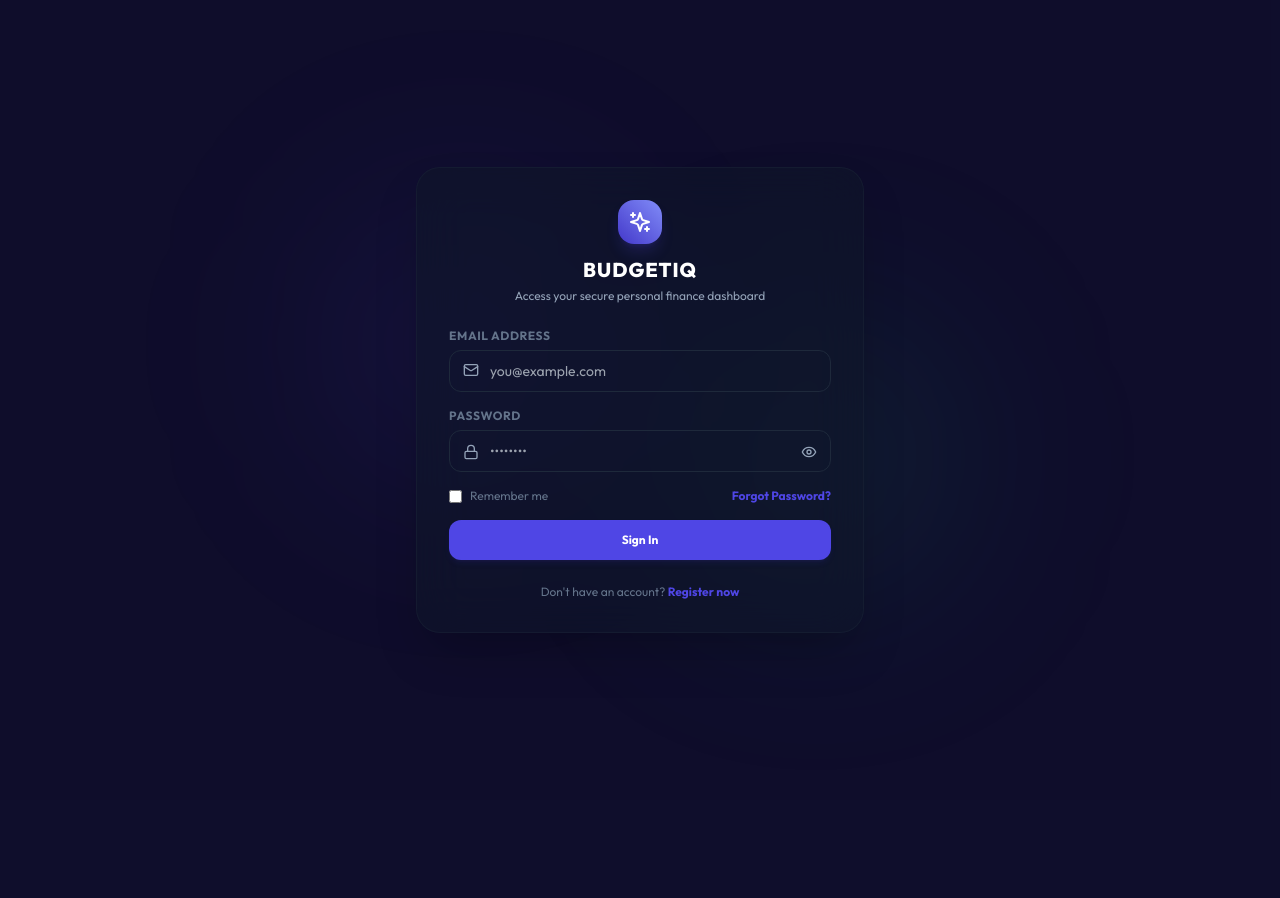
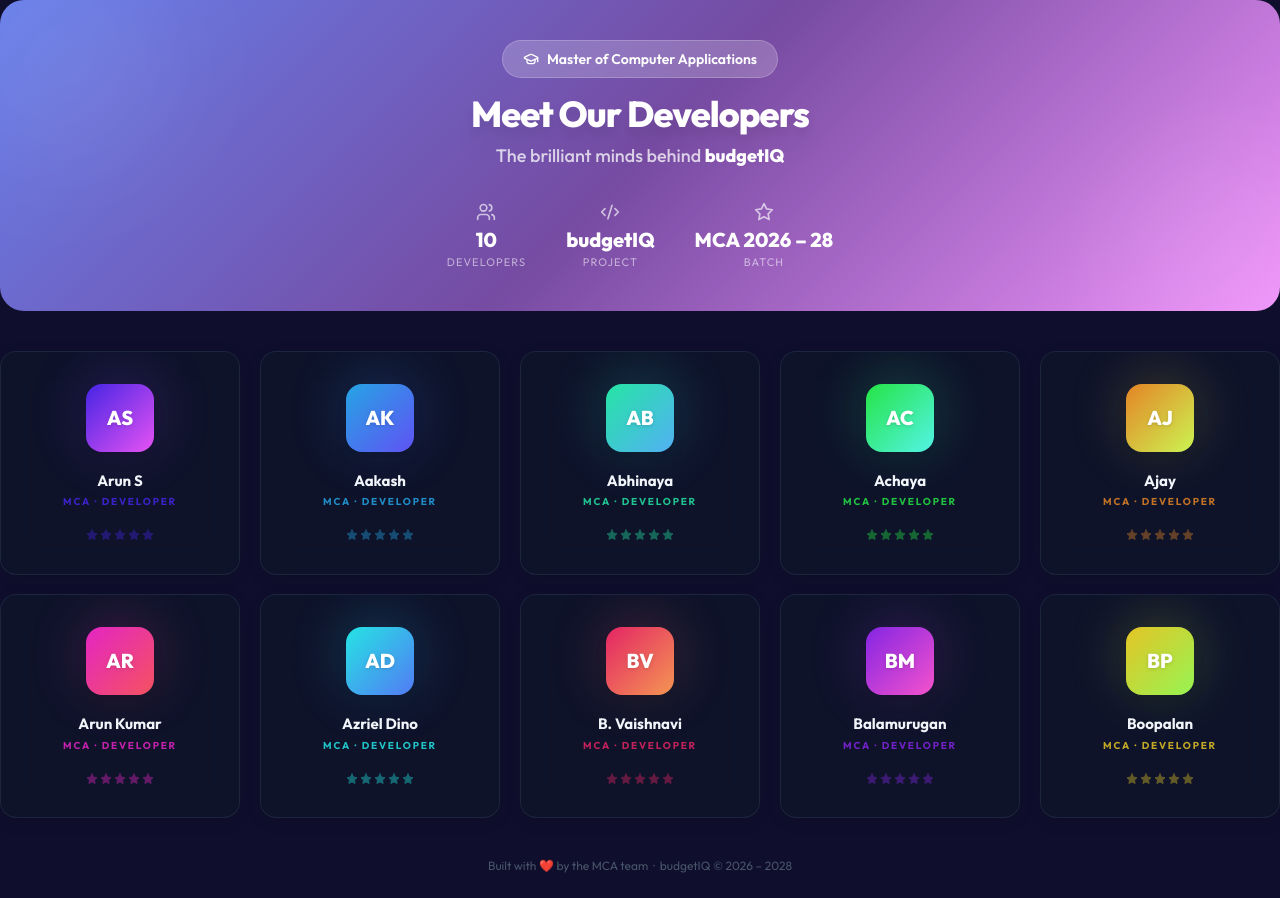
Before and after one commit to arunsakthi2802-star/SMART-EXPENSE-ANALYZER, a React (Vite) app in the folder frontend/: page /developers in a window 1280 px wide. Before the commit this address led to /login. Before the commit the page ends 800 px from the top, so only its background shows below. Built offline with nearby package versions, Linux system fonts and the light colour scheme.

Commit message:
feat: implement authentication flow and application sidebar layout

```diff
--- a/frontend/src/App.tsx
+++ b/frontend/src/App.tsx
@@ -14,6 +14,7 @@
 import { AIInsights } from './pages/AIInsights';
 import { Reports } from './pages/Reports';
 import { Settings } from './pages/Settings';
+import { Developers } from './pages/Developers';
 import { TransactionModal } from './components/TransactionModal';
 import { BudgetModal } from './components/BudgetModal';
 import { Transaction } from './types';
@@ -120,6 +121,7 @@
                   <Route path="/ai-insights" element={<PrivateRoute><AIInsights /></PrivateRoute>} />
                   <Route path="/reports" element={<PrivateRoute><Reports /></PrivateRoute>} />
                   <Route path="/settings" element={<PrivateRoute><Settings /></PrivateRoute>} />
+                  <Route path="/developers" element={<PrivateRoute><Developers /></PrivateRoute>} />
                   <Route path="*" element={<Navigate to="/" replace />} />
                 </Routes>
               </main>
@@ -129,6 +131,7 @@
           <Routes>
             <Route path="/login" element={<Login />} />
             <Route path="/register" element={<Register />} />
+            <Route path="/developers" element={<Developers />} />
             <Route path="*" element={<Navigate to="/login" replace />} />
           </Routes>
         )}
--- a/frontend/src/components/Sidebar.tsx
+++ b/frontend/src/components/Sidebar.tsx
@@ -10,7 +10,8 @@
   Brain,
   Settings,
   LogOut,
-  Sparkles
+  Sparkles,
+  Users
 } from 'lucide-react';
 
 interface SidebarProps {
@@ -35,6 +36,7 @@
     { to: '/ai-insights', name: 'AI Insights', icon: Brain },
     { to: '/reports', name: 'Reports', icon: FileDown },
     { to: '/settings', name: 'Settings', icon: Settings },
+    { to: '/developers', name: 'Developers', icon: Users },
   ];
 
   return (
--- /dev/null
+++ b/frontend/src/pages/Developers.tsx
@@ -0,0 +1,205 @@
+import React, { useEffect, useRef, useState } from 'react';
+import { GraduationCap, Code2, Star, Users } from 'lucide-react';
+
+const developers = [
+  { name: 'Arun S',       initials: 'AS', hue: 250 },
+  { name: 'Aakash',       initials: 'AK', hue: 200 },
+  { name: 'Abhinaya',     initials: 'AB', hue: 160 },
+  { name: 'Achaya',       initials: 'AC', hue: 130 },
+  { name: 'Ajay',         initials: 'AJ', hue: 30  },
+  { name: 'Arun Kumar',   initials: 'AR', hue: 310 },
+  { name: 'Azriel Dino',  initials: 'AD', hue: 180 },
+  { name: 'B. Vaishnavi', initials: 'BV', hue: 340 },
+  { name: 'Balamurugan',  initials: 'BM', hue: 270 },
+  { name: 'Boopalan',     initials: 'BP', hue: 50  },
+];
+
+interface DevCardProps {
+  name: string;
+  initials: string;
+  hue: number;
+  index: number;
+}
+
+const DevCard: React.FC<DevCardProps> = ({ name, initials, hue, index }) => {
+  const [visible, setVisible] = useState(false);
+  const [hovered, setHovered] = useState(false);
+  const ref = useRef<HTMLDivElement>(null);
+
+  useEffect(() => {
+    const el = ref.current;
+    if (!el) return;
+    const obs = new IntersectionObserver(
+      ([entry]) => { if (entry.isIntersecting) setVisible(true); },
+      { threshold: 0.1 }
+    );
+    obs.observe(el);
+    return () => obs.disconnect();
+  }, []);
+
+  const grad = `linear-gradient(135deg, hsl(${hue},78%,52%) 0%, hsl(${(hue+45)%360},88%,64%) 100%)`;
+  const glow = `hsl(${hue},78%,52%)`;
+
+  return (
+    <div
+      ref={ref}
+      onMouseEnter={() => setHovered(true)}
+      onMouseLeave={() => setHovered(false)}
+      style={{
+        opacity: visible ? 1 : 0,
+        transform: visible
+          ? hovered ? 'translateY(-12px) scale(1.05)' : 'translateY(0) scale(1)'
+          : 'translateY(36px) scale(0.95)',
+        transitionProperty: 'opacity, transform, box-shadow',
+        transitionDuration: hovered ? '0.25s' : '0.6s',
+        transitionTimingFunction: 'ease',
+        transitionDelay: hovered ? '0s' : `${index * 0.08}s`,
+        boxShadow: hovered
+          ? `0 24px 60px -8px ${glow}60, 0 0 0 1.5px ${glow}40`
+          : '0 4px 20px -4px rgba(0,0,0,0.12)',
+      }}
+      className="relative flex flex-col items-center gap-5 rounded-2xl p-8 cursor-default select-none
+        bg-white/75 dark:bg-slate-900/65
+        border border-slate-200/60 dark:border-slate-700/40
+        backdrop-blur-lg overflow-hidden"
+    >
+      {/* Glow overlay */}
+      <div
+        style={{ background: grad, opacity: hovered ? 0.12 : 0, transition: 'opacity 0.3s' }}
+        className="absolute inset-0 rounded-2xl pointer-events-none"
+      />
+
+      {/* Blurred orb behind avatar */}
+      <div
+        style={{ background: grad, filter: 'blur(28px)', opacity: hovered ? 0.5 : 0.22, transition: 'opacity 0.3s', width: 80, height: 80 }}
+        className="absolute top-5 rounded-full pointer-events-none"
+      />
+
+      {/* Avatar stack */}
+      <div className="relative z-10" style={{ width: 68, height: 68 }}>
+        {/* Spinning conic ring */}
+        <div
+          style={{
+            position: 'absolute', inset: -4, borderRadius: 20,
+            background: `conic-gradient(from 0deg, ${glow}, transparent 55%, ${glow})`,
+            opacity: hovered ? 1 : 0,
+            animation: hovered ? 'dev-ring-spin 1.6s linear infinite' : 'none',
+            transition: 'opacity 0.3s',
+          }}
+        />
+        {/* White gap ring */}
+        <div
+          style={{
+            position: 'absolute', inset: -1, borderRadius: 17,
+            background: 'white',
+            opacity: hovered ? 1 : 0,
+            transition: 'opacity 0.3s',
+          }}
+          className="dark:!bg-slate-950"
+        />
+        {/* Main avatar circle */}
+        <div
+          style={{ background: grad, borderRadius: 16, width: '100%', height: '100%' }}
+          className="relative z-10 flex items-center justify-center shadow-lg"
+        >
+          <span className="text-xl font-black text-white drop-shadow">{initials}</span>
+        </div>
+      </div>
+
+      {/* Name */}
+      <div className="relative z-10 text-center">
+        <p className="text-[15px] font-bold text-slate-800 dark:text-slate-100 leading-tight">
+          {name}
+        </p>
+        <p style={{ color: glow }} className="mt-1 text-[10px] font-bold uppercase tracking-[0.18em] opacity-85">
+          MCA · Developer
+        </p>
+      </div>
+
+      {/* Star row */}
+      <div className="relative z-10 flex gap-0.5">
+        {Array.from({ length: 5 }).map((_, i) => (
+          <Star
+            key={i}
+            style={{
+              color: glow, fill: glow,
+              opacity: hovered ? 1 : 0.4,
+              transform: hovered ? 'scale(1.25)' : 'scale(1)',
+              transition: `opacity 0.2s ${i * 0.05}s, transform 0.2s ${i * 0.05}s`,
+            }}
+            className="h-3 w-3"
+          />
+        ))}
+      </div>
+
+      {/* Bottom pill */}
+      <div
+        style={{ background: grad, opacity: hovered ? 1 : 0, transition: 'opacity 0.3s' }}
+        className="absolute bottom-0 inset-x-0 h-0.5 rounded-b-2xl pointer-events-none"
+      />
+    </div>
+  );
+};
+
+export const Developers: React.FC = () => {
+  return (
+    <div className="space-y-10 pb-6">
+      {/* Hero banner */}
+      <div
+        className="relative overflow-hidden rounded-3xl p-10 text-center"
+        style={{ background: 'linear-gradient(135deg,#667eea 0%,#764ba2 50%,#f093fb 100%)' }}
+      >
+        <div className="absolute -top-12 -left-12 h-56 w-56 rounded-full bg-white/10 blur-3xl animate-pulse" />
+        <div className="absolute -bottom-12 -right-12 h-56 w-56 rounded-full bg-white/10 blur-3xl animate-pulse" style={{ animationDelay: '1s' }} />
+
+        <div className="relative z-10">
+          <div className="mb-4 inline-flex items-center gap-2 rounded-full bg-white/20 px-5 py-2 text-sm font-semibold text-white backdrop-blur-sm border border-white/20">
+            <GraduationCap className="h-4 w-4" />
+            Master of Computer Applications
+          </div>
+          <h1 className="text-4xl font-black text-white drop-shadow-xl tracking-tight">
+            Meet Our Developers
+          </h1>
+          <p className="mt-2 text-lg text-white/75 font-medium">
+            The brilliant minds behind{' '}
+            <span className="font-extrabold text-white">budgetIQ</span>
+          </p>
+
+          {/* Stats */}
+          <div className="mt-8 flex flex-wrap justify-center gap-10">
+            {[
+              { icon: Users, label: 'Developers', value: '10' },
+              { icon: Code2, label: 'Project', value: 'budgetIQ' },
+              { icon: Star, label: 'Batch', value: 'MCA 2026 – 28' },
+            ].map(({ icon: Icon, label, value }) => (
+              <div key={label} className="text-center">
+                <Icon className="mx-auto mb-1 h-5 w-5 text-white/65" />
+                <p className="text-xl font-extrabold text-white">{value}</p>
+                <p className="text-[11px] uppercase tracking-widest text-white/55">{label}</p>
+              </div>
+            ))}
+          </div>
+        </div>
+      </div>
+
+      {/* Developer grid */}
+      <div className="grid grid-cols-2 sm:grid-cols-3 md:grid-cols-4 lg:grid-cols-5 gap-5">
+        {developers.map((dev, i) => (
+          <DevCard key={dev.name} {...dev} index={i} />
+        ))}
+      </div>
+
+      {/* Footer */}
+      <p className="text-center text-xs text-slate-400 dark:text-slate-600">
+        Built with ❤️ by the MCA team &nbsp;·&nbsp; budgetIQ © 2026 – 2028
+      </p>
+
+      {/* Keyframe */}
+      <style>{`
+        @keyframes dev-ring-spin {
+          to { transform: rotate(360deg); }
+        }
+      `}</style>
+    </div>
+  );
+};
--- a/frontend/src/pages/Login.tsx
+++ b/frontend/src/pages/Login.tsx
@@ -1,7 +1,7 @@
 import React, { useState } from 'react';
 import { useNavigate, Link } from 'react-router-dom';
 import { useAuth } from '../contexts/AuthContext';
-import { Mail, Lock, Eye, EyeOff, Sparkles } from 'lucide-react';
+import { Mail, Lock, Eye, EyeOff, Sparkles, Users } from 'lucide-react';
 
 export const Login: React.FC = () => {
   const { login } = useAuth();
@@ -156,6 +156,32 @@
             Register now
           </Link>
         </p>
+
+        {/* Developer Team Button */}
+        <div className="mt-5 pt-5 border-t border-slate-200/60 dark:border-slate-700/40">
+          <Link
+            to="/developers"
+            className="group flex w-full items-center justify-center gap-2.5 rounded-xl
+              border border-violet-400/40 dark:border-violet-500/30
+              bg-gradient-to-r from-violet-50 to-fuchsia-50
+              dark:from-violet-950/40 dark:to-fuchsia-950/30
+              px-4 py-2.5 text-xs font-bold
+              text-violet-600 dark:text-violet-400
+              hover:from-violet-100 hover:to-fuchsia-100
+              dark:hover:from-violet-900/50 dark:hover:to-fuchsia-900/40
+              hover:border-violet-500/60
+              hover:shadow-md hover:shadow-violet-500/15
+              transition-all duration-200"
+          >
+            <Users className="h-3.5 w-3.5 transition-transform duration-300 group-hover:scale-110" />
+            Meet Our Developer Team
+            <span className="ml-auto flex gap-0.5 opacity-50 group-hover:opacity-100 transition-opacity">
+              <span className="h-1.5 w-1.5 rounded-full bg-violet-400" />
+              <span className="h-1.5 w-1.5 rounded-full bg-fuchsia-400" />
+              <span className="h-1.5 w-1.5 rounded-full bg-pink-400" />
+            </span>
+          </Link>
+        </div>
       </div>
     </div>
   );
```
